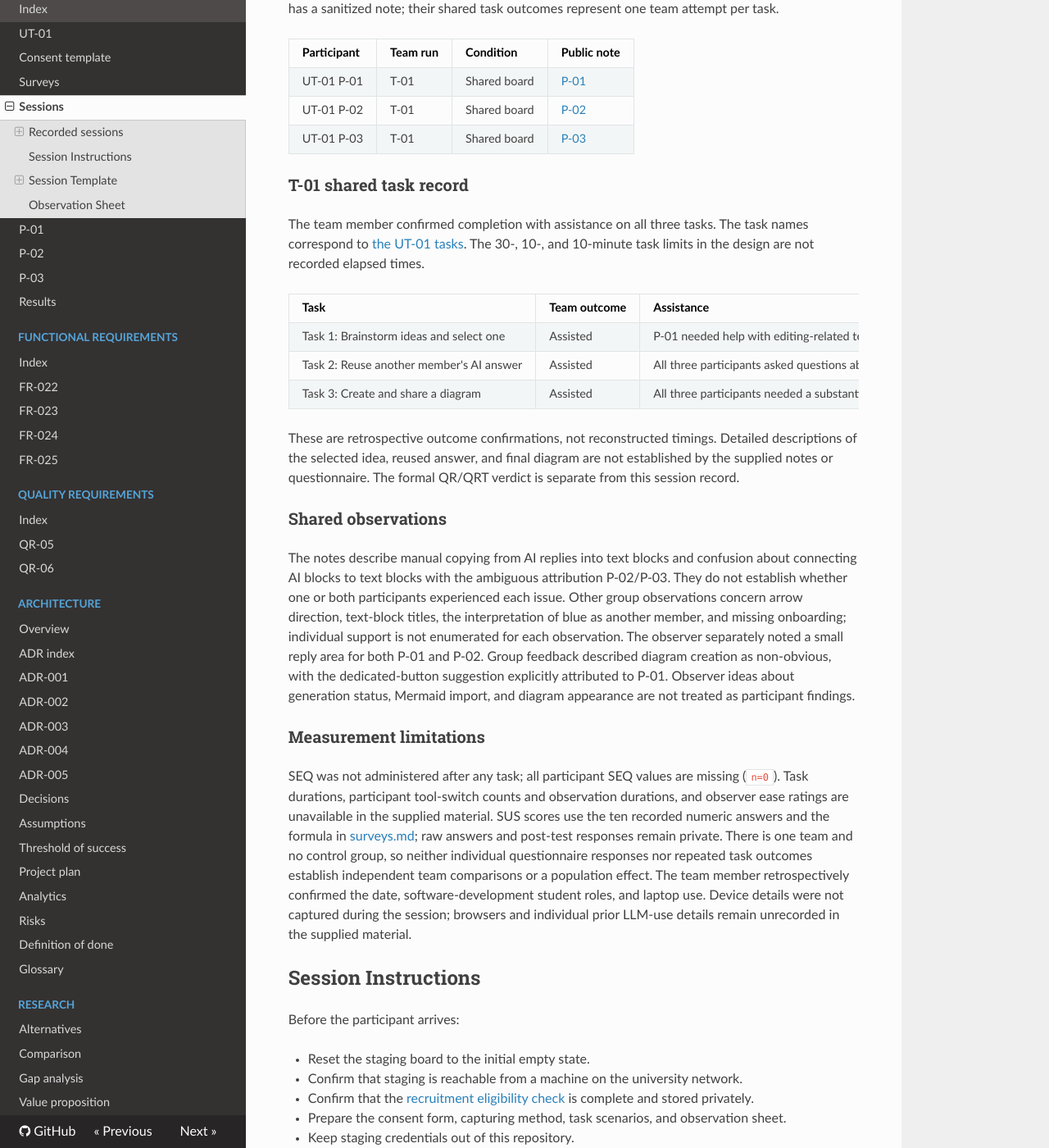
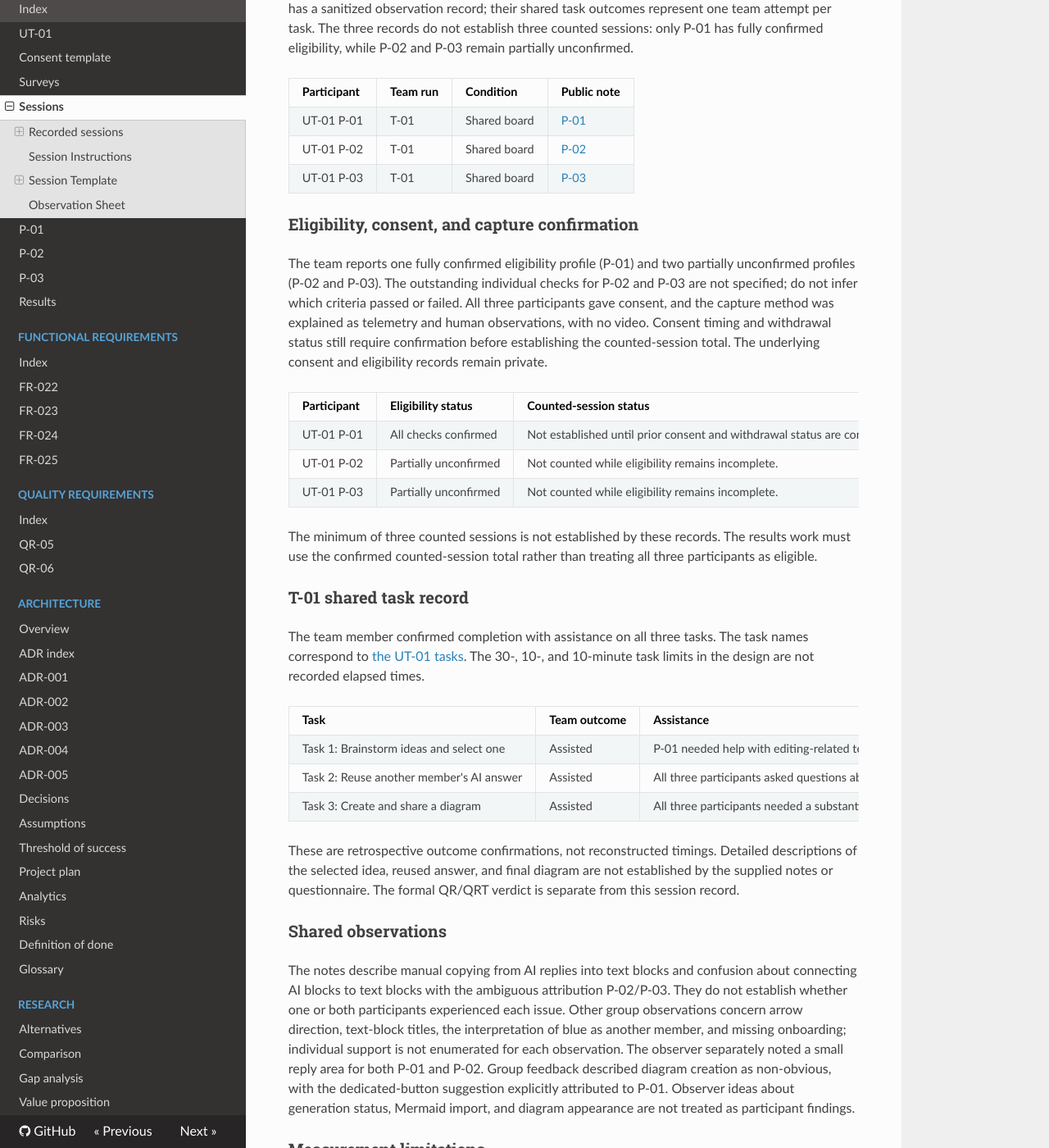
Before and after one commit to WellMadeTeam/workspace-ai-03, an MkDocs documentation site: the page built from docs/usability-tests/ut-01/sessions/README.md, in a window 1280 px wide and 1400 px high, scrolled down 266 px. Shown: the whole window at 82% size. Built offline with MkDocs 1.6.1, drawn with Linux system fonts in a browser that asks for light colours; nearby versions of some CDN libraries; some of the changed text lies outside the part shown.

Commit message:
docs: clarify participant eligibility and capture status

```diff
--- a/docs/usability-tests/ut-01/sessions/README.md
+++ b/docs/usability-tests/ut-01/sessions/README.md
@@ -4,13 +4,31 @@
 
 Three participants completed the tasks together in one shared-board team run, `T-01`, on 19 November 2026 during [SPRINT-08](../../../project-plan.md#sprint-08).
 No control or supplementary run took place.
-Each participant has a sanitized note; their shared task outcomes represent one team attempt per task.
+Each participant has a sanitized observation record; their shared task outcomes represent one team attempt per task.
+The three records do not establish three counted sessions: only P-01 has fully confirmed eligibility, while P-02 and P-03 remain partially unconfirmed.
 
 | Participant | Team run | Condition | Public note |
 | --- | --- | --- | --- |
 | UT-01 P-01 | T-01 | Shared board | [P-01](P-01.md) |
 | UT-01 P-02 | T-01 | Shared board | [P-02](P-02.md) |
 | UT-01 P-03 | T-01 | Shared board | [P-03](P-03.md) |
+
+### Eligibility, consent, and capture confirmation
+
+The team reports one fully confirmed eligibility profile (P-01) and two partially unconfirmed profiles (P-02 and P-03).
+The outstanding individual checks for P-02 and P-03 are not specified; do not infer which criteria passed or failed.
+All three participants gave consent, and the capture method was explained as telemetry and human observations, with no video.
+Consent timing and withdrawal status still require confirmation before establishing the counted-session total.
+The underlying consent and eligibility records remain private.
+
+| Participant | Eligibility status | Counted-session status |
+| --- | --- | --- |
+| UT-01 P-01 | All checks confirmed | Not established until prior consent and withdrawal status are confirmed. |
+| UT-01 P-02 | Partially unconfirmed | Not counted while eligibility remains incomplete. |
+| UT-01 P-03 | Partially unconfirmed | Not counted while eligibility remains incomplete. |
+
+The minimum of three counted sessions is not established by these records.
+The results work must use the confirmed counted-session total rather than treating all three participants as eligible.
 
 ### T-01 shared task record
 
@@ -44,7 +62,9 @@ Task durations, participant tool-switch counts and observation durations, and ob
 SUS scores use the ten recorded numeric answers and the formula in [surveys.md](../surveys.md#sus-scoring); raw answers and post-test responses remain private.
 There is one team and no control group, so neither individual questionnaire responses nor repeated task outcomes establish independent team comparisons or a population effect.
 The team member retrospectively confirmed the date, software-development student roles, and laptop use.
-Device details were not captured during the session; browsers and individual prior LLM-use details remain unrecorded in the supplied material.
+Device details were not captured during the session.
+P-01 has since confirmed all eligibility checks, including the minimum LLM-use and device criteria; exact browser details remain unrecorded.
+P-02 and P-03 have only partial eligibility confirmation.
 
 ## Session Instructions
 
```
Also changed, not shown: docs/usability-tests/ut-01/README.md (+7 -2 lines), docs/usability-tests/ut-01/sessions/P-01.md (+6 -2 lines), docs/usability-tests/ut-01/sessions/P-02.md (+6 -0 lines), docs/usability-tests/ut-01/sessions/P-03.md (+6 -0 lines).
